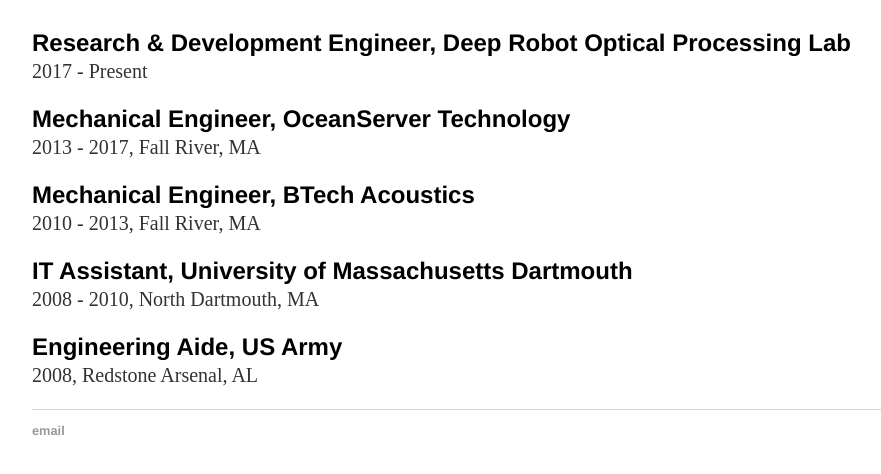
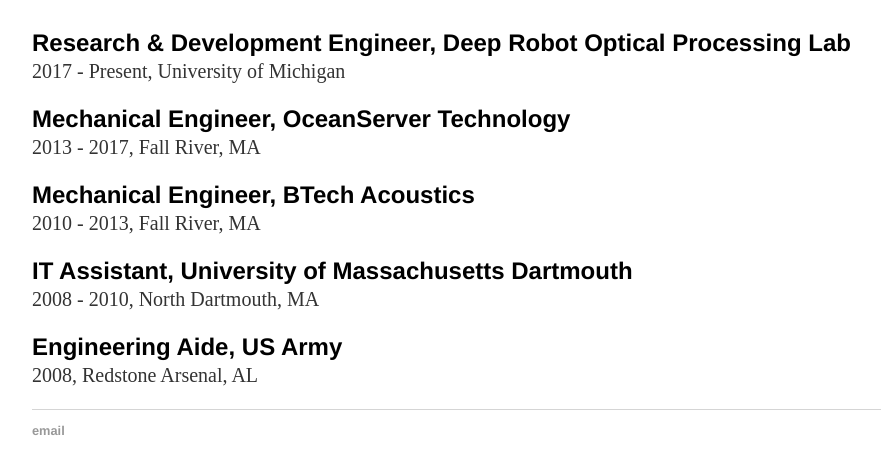
Before and after one commit to NickGoumas/NickGoumas.github.io, a plain HTML site: page work.html in a window 1280 px wide. Shown: the part 168-642 px from the top of the page, without its empty margins (160-1041 px from the left). Drawn offline with Linux system fonts and the light colour scheme.

Commit message:
Update work.html

```diff
--- a/work.html
+++ b/work.html
@@ -18,7 +18,7 @@
     		<div class="blurb">
 			<h1>Work Experience</h1>
 				<h2>Research & Development Engineer, Deep Robot Optical Processing Lab</h2>
-					<p>2017 - Present</p>
+					<p>2017 - Present, University of Michigan</p>
 				<h2>Mechanical Engineer, OceanServer Technology</h2>
 					<p>2013 - 2017, Fall River, MA</p>
 				<h2>Mechanical Engineer, BTech Acoustics</h2>
```
